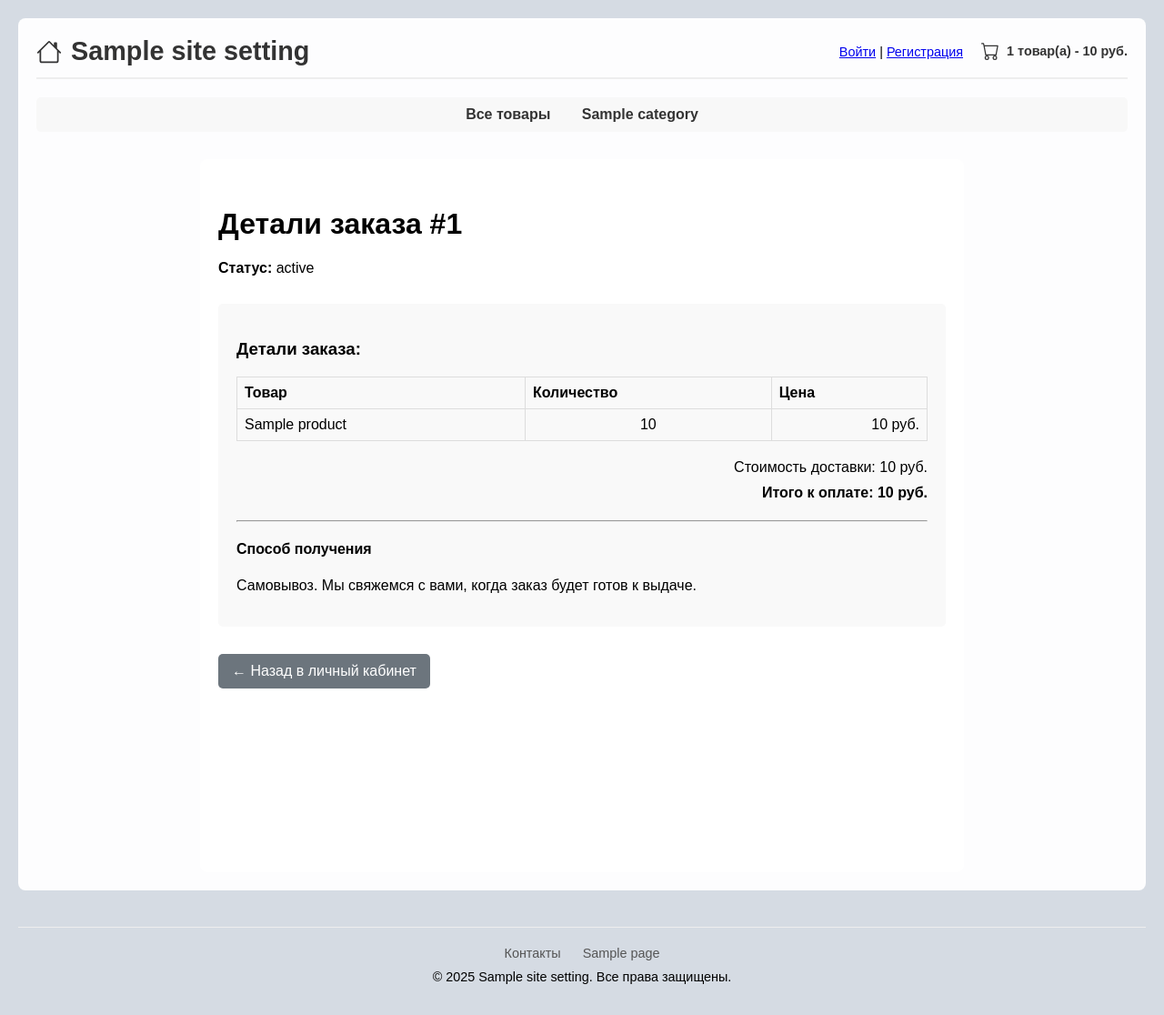
After one commit to jaketiger/cvet, a Django app: template shop/templates/shop/order_detail.html in a window 1280 px wide. The commit adds this page. Shown: the whole page at 91% size. Run offline with Django 5.2, Linux system fonts and the light colour scheme; the template is opened without the code that fills it: most values are stand-ins (such as "Sample title", 1, 10 or a date in 2020); grey boxes marked "Sample" are stand-in pictures.

Commit message:
личный кабинет на сайте и удаление заказа

```diff
--- /dev/null
+++ b/shop/templates/shop/order_detail.html
@@ -0,0 +1,106 @@
+<!-- shop/templates/shop/order_detail.html -->
+
+{% extends "base.html" %}
+{% block title %}Детали заказа #{{ order.id }}{% endblock %}
+{% block content %}
+<div class="container" style="max-width: 800px; padding-top: 2rem; padding-bottom: 2rem;">
+    <h1>Детали заказа #{{ order.id }}</h1>
+    <p><strong>Статус:</strong> {{ order.get_status_display }}</p>
+
+    <!-- Блок с деталями заказа -->
+    <div style="text-align: left; margin-top: 30px; background-color: #f9f9f9; padding: 20px; border-radius: 5px;">
+        <h3>Детали заказа:</h3>
+
+        <table style="width: 100%; border-collapse: collapse;">
+            <thead>
+                <tr>
+                    <th style="border: 1px solid #ddd; padding: 8px; text-align: left;">Товар</th>
+                    <th style="border: 1px solid #ddd; padding: 8px;">Количество</th>
+                    <th style="border: 1px solid #ddd; padding: 8px;">Цена</th>
+                </tr>
+            </thead>
+            <tbody>
+                {% for item in order.items.all %}
+                    <tr>
+                        <td style="border: 1px solid #ddd; padding: 8px;">{{ item.product.name }}</td>
+                        <td style="border: 1px solid #ddd; padding: 8px; text-align: center;">{{ item.quantity }}</td>
+                        <td style="border: 1px solid #ddd; padding: 8px; text-align: right;">{{ item.get_cost }} руб.</td>
+                    </tr>
+                {% endfor %}
+            </tbody>
+        </table>
+
+        <div style="text-align: right; margin-top: 20px;">
+            <p style="margin: 5px 0;">Стоимость доставки: {{ order.delivery_cost }} руб.</p>
+            <h4 style="margin-top: 10px;">Итого к оплате: {{ order.get_total_cost }} руб.</h4>
+        </div>
+
+        <hr>
+
+        {% if order.delivery_option == 'delivery' %}
+            <h4>Адрес доставки</h4>
+            <p>
+                {{ order.postal_code }}, {{ order.city }}<br>
+                {{ order.address }}<br>
+                Телефон: {{ order.phone }}
+            </p>
+        {% else %}
+            <h4>Способ получения</h4>
+            <p>Самовывоз. Мы свяжемся с вами, когда заказ будет готов к выдаче.</p>
+        {% endif %}
+    </div>
+
+    <!-- Блок отмены заказа (появляется по условию) -->
+    {% if order.can_be_cancelled %}
+        <hr>
+        <div class="cancel-zone">
+            <h4>Изменение или отмена заказа</h4>
+            <p>Вы можете отменить этот заказ. Все товары из него будут возвращены в вашу корзину, после чего вы сможете отредактировать ее и оформить новый заказ.</p>
+            <form action="{% url 'shop:cancel_order' order.id %}" method="post" style="margin-top: 15px;">
+                {% csrf_token %}
+                <!-- Кнопка "Отменить" с новыми классами -->
+                <button type="submit" class="btn btn-danger" onclick="return confirm('Вы уверены, что хотите отменить этот заказ?')">Отменить заказ</button>
+            </form>
+        </div>
+    {% endif %}
+
+    <!-- Ссылка "Назад" в виде кнопки -->
+    <a href="{% url 'shop:cabinet' %}" class="btn btn-secondary" style="margin-top: 30px;">← Назад в личный кабинет</a>
+</div>
+
+<style>
+    /* --- СТИЛИ ДЛЯ КНОПОК, СКОПИРОВАННЫЕ ИЗ CABINET.HTML ДЛЯ ЕДИНООБРАЗИЯ --- */
+
+    /* Базовый стиль: размер, отступы, шрифт */
+    .btn {
+        display: inline-block;
+        padding: 10px 15px;
+        border: none;
+        border-radius: 5px;
+        text-decoration: none;
+        color: white;
+        font-size: 16px; /* Можно сделать чуть побольше на этой странице */
+        font-family: inherit;
+        cursor: pointer;
+        text-align: center;
+        margin: 5px 0;
+        vertical-align: middle;
+    }
+
+    /* Красная кнопка (опасное действие) */
+    .btn-danger {
+        background-color: #dc3545;
+    }
+    .btn-danger:hover {
+        background-color: #c82333;
+    }
+
+    /* Серая кнопка (второстепенное действие) */
+    .btn-secondary {
+        background-color: #6c757d;
+    }
+    .btn-secondary:hover {
+        background-color: #5a6268;
+    }
+</style>
+{% endblock %}
--- a/shop/urls.py
+++ b/shop/urls.py
@@ -15,6 +15,9 @@ urlpatterns = [
     # --- Маршруты для личного кабинета ---
     path('cabinet/', views.cabinet, name='cabinet'),
     path('cabinet/profile/', views.profile_edit, name='profile_edit'),  # <-- НОВЫЙ МАРШРУТ
+    path('cabinet/order/<int:order_id>/', views.order_detail, name='order_detail'), # <-- НОВЫЙ
+    path('cabinet/order/<int:order_id>/cancel/', views.cancel_order, name='cancel_order'), # <-- НОВЫЙ
+
 
     # --- Статические страницы ---
     path('contacts/', views.contact_page, name='contacts'),
```
Also changed, not shown: orders/models.py (+8 -5 lines), orders/templates/orders/created.html (+23 -3 lines), shop/templates/shop/cabinet.html (+39 -6 lines), shop/views.py (+43 -0 lines), orders/migrations/0006_alter_order_status.py (added), orders/migrations/0007_alter_order_status.py (added).
